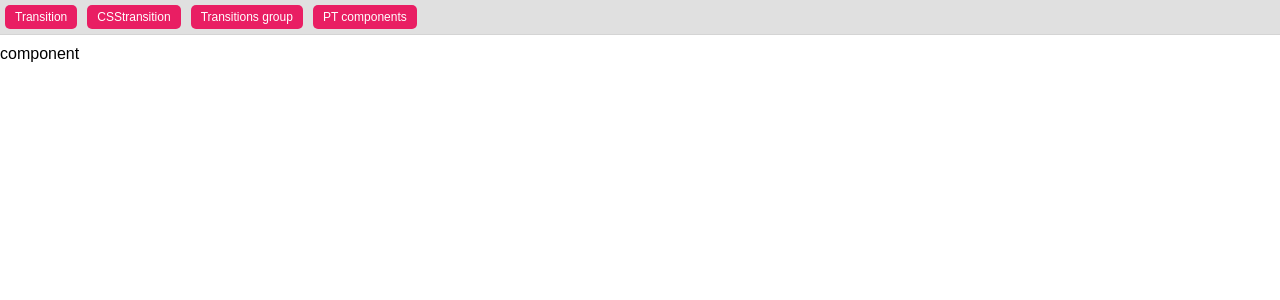
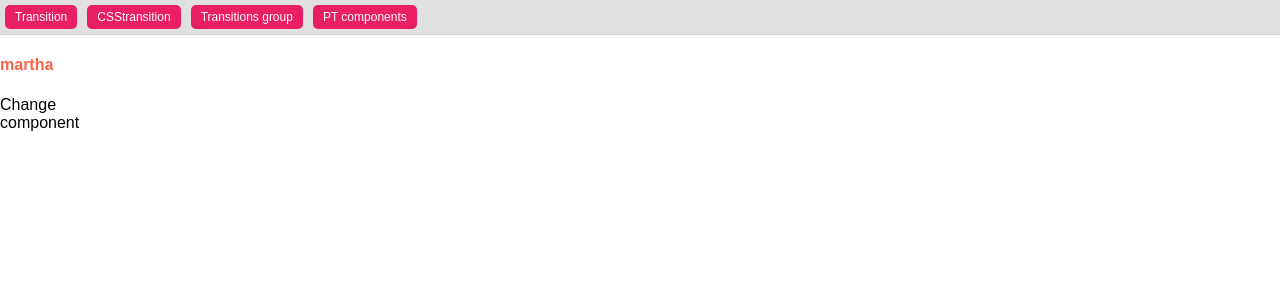
Before and after one commit to VinaykUmesh/StudyingReactJs, a React (Create React App) app in the folder React/03_transitions/: page /users in a window 1280 px wide. Shown: the top 300 px of the page. Built offline with nearby package versions, Linux system fonts and the light colour scheme.

Commit message:
using refs for style

```diff
--- a/React/03_transitions/src/components/user.js
+++ b/React/03_transitions/src/components/user.js
@@ -10,12 +10,27 @@ class User extends Component {
                  cars: ["nissan","bugatti"],
                  message(){console.log('hello')},
                  persons:{name:"raja" , name2 : "reaji"},
-                 mother : 'martha'
+                 mother : 'martha',
+                 color :' tomato',
            }
 
+           changeColor (){
+               // this.setState ({
+               //         color : 'blue'
+               // })
+                this.refs.mycolor.style.color= ' blue'
+           }
+
+
  render() {
+         const styles ={
+                  color:this.state.color
+         }
                   return (
                           <div>
+                               <h4 style={styles} ref="mycolor">{this.state.mother}</h4>
+
+                               <div onClick={()=>{this.changeColor()}}>Change</div>
                                <UserTemplates  {...this.state}/>
                           </div>
                 );
```
Also changed, not shown: React/03_transitions/src/components/user_template.js (line endings or trailing spaces).
